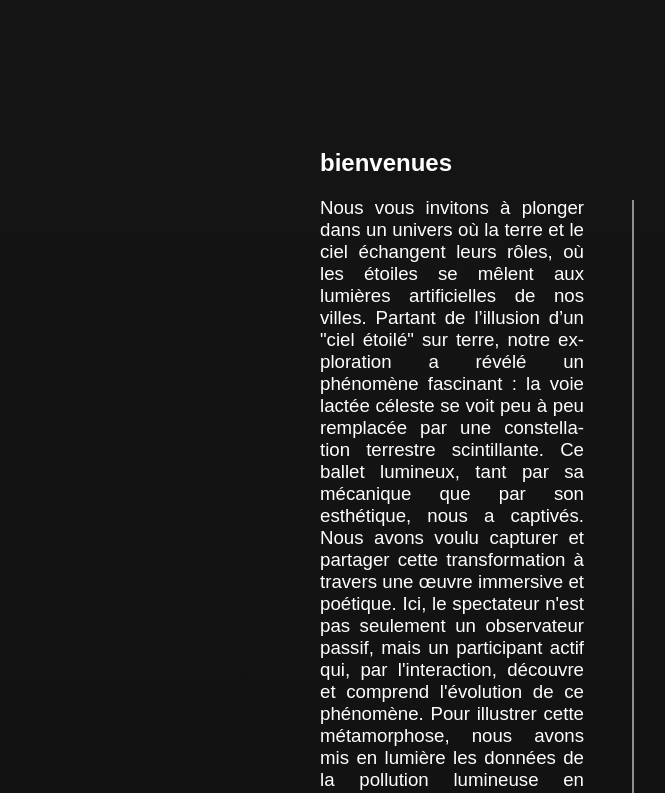
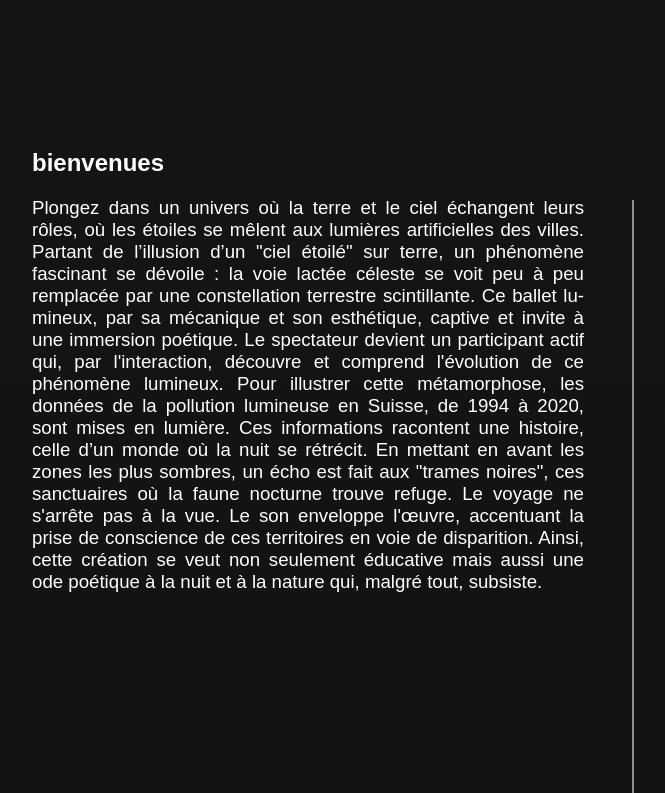
Before and after one commit to AliciaBrouyer/lightmap, a plain HTML site: page index.html in a window 1280 px wide. Shown: the part 840-1633 px from the top of the page, without its empty margins (8-673 px from the left). Drawn offline with Linux system fonts and the light colour scheme.

Commit message:
cant remember wht i did

```diff
--- a/index.html
+++ b/index.html
@@ -28,7 +28,7 @@
         }
 
         text{
-            margin-left: 20rem;
+            margin-left: 2rem;
             margin-right: 50%;
             padding-right: 3rem;
 
@@ -70,13 +70,17 @@
 
     <text>
         <h2>bienvenues</h2>
-        <p>Nous vous invitons à plonger dans un univers où la terre et le ciel échangent leurs rôles, où les étoiles se mêlent aux lumières artificielles de nos villes. Partant de l’illusion d’un "ciel étoilé" sur terre, notre exploration a révélé un phénomène fascinant : la voie lactée céleste se voit peu à peu remplacée par une constellation terrestre scintillante.
+        <p>
 
-            Ce ballet lumineux, tant par sa mécanique que par son esthétique, nous a captivés. Nous avons voulu capturer et partager cette transformation à travers une œuvre immersive et poétique. Ici, le spectateur n'est pas seulement un observateur passif, mais un participant actif qui, par l'interaction, découvre et comprend l'évolution de ce phénomène.
+            Plongez dans un univers où la terre et le ciel échangent leurs rôles, où les étoiles se mêlent aux lumières artificielles des villes. Partant de l’illusion d’un "ciel étoilé" sur terre, un phénomène fascinant se dévoile : la voie lactée céleste se voit peu à peu remplacée par une constellation terrestre scintillante.
 
-            Pour illustrer cette métamorphose, nous avons mis en lumière les données de la pollution lumineuse en Suisse, de 1994 à 2020. Ces informations ne sont pas seulement des chiffres ; elles racontent une histoire, celle d’un monde où la nuit se rétrécit. En mettant en avant les zones les plus sombres, nous faisons écho aux "trames noires", ces sanctuaires où la faune nocturne trouve refuge.
+            Ce ballet lumineux, par sa mécanique et son esthétique, captive et invite à une immersion poétique. Le spectateur devient un participant actif qui, par l'interaction, découvre et comprend l'évolution de ce phénomène lumineux.
 
-            Le voyage ne s'arrête pas à la vue. Le son enveloppe l'œuvre, accentuant la prise de conscience de ces territoires en voie de disparition. Ainsi, notre création se veut non seulement éducative mais aussi une ode poétique à la nuit et à la nature qui, malgré tout, subsiste.</p>
+            Pour illustrer cette métamorphose, les données de la pollution lumineuse en Suisse, de 1994 à 2020, sont mises en lumière. Ces informations racontent une histoire, celle d’un monde où la nuit se rétrécit. En mettant en avant les zones les plus sombres, un écho est fait aux "trames noires", ces sanctuaires où la faune nocturne trouve refuge.
+
+            Le voyage ne s'arrête pas à la vue. Le son enveloppe l'œuvre, accentuant la prise de conscience de ces territoires en voie de disparition. Ainsi, cette création se veut non seulement éducative mais aussi une ode poétique à la nuit et à la nature qui, malgré tout, subsiste.
+
+        </p>
     </text>
 
 
```
